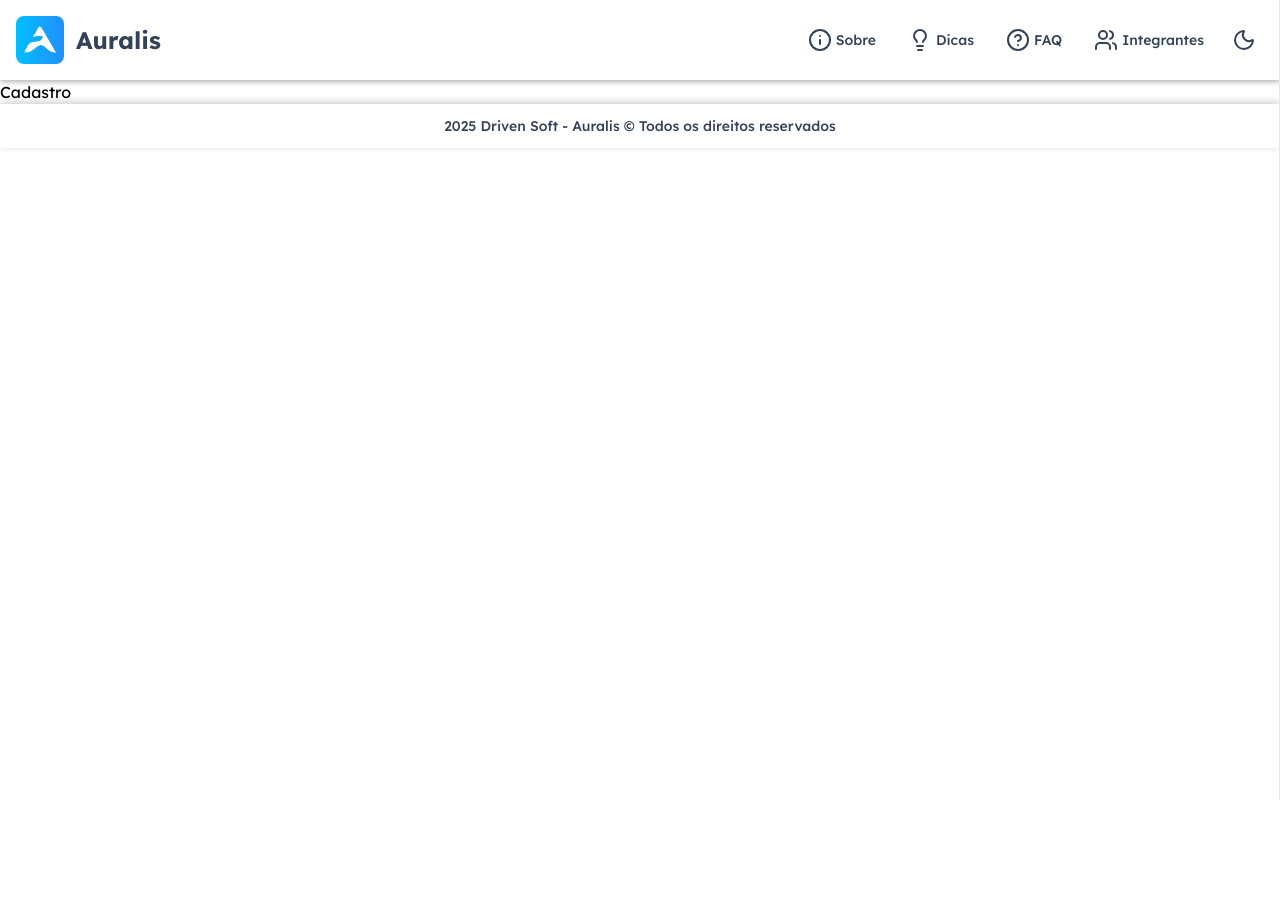
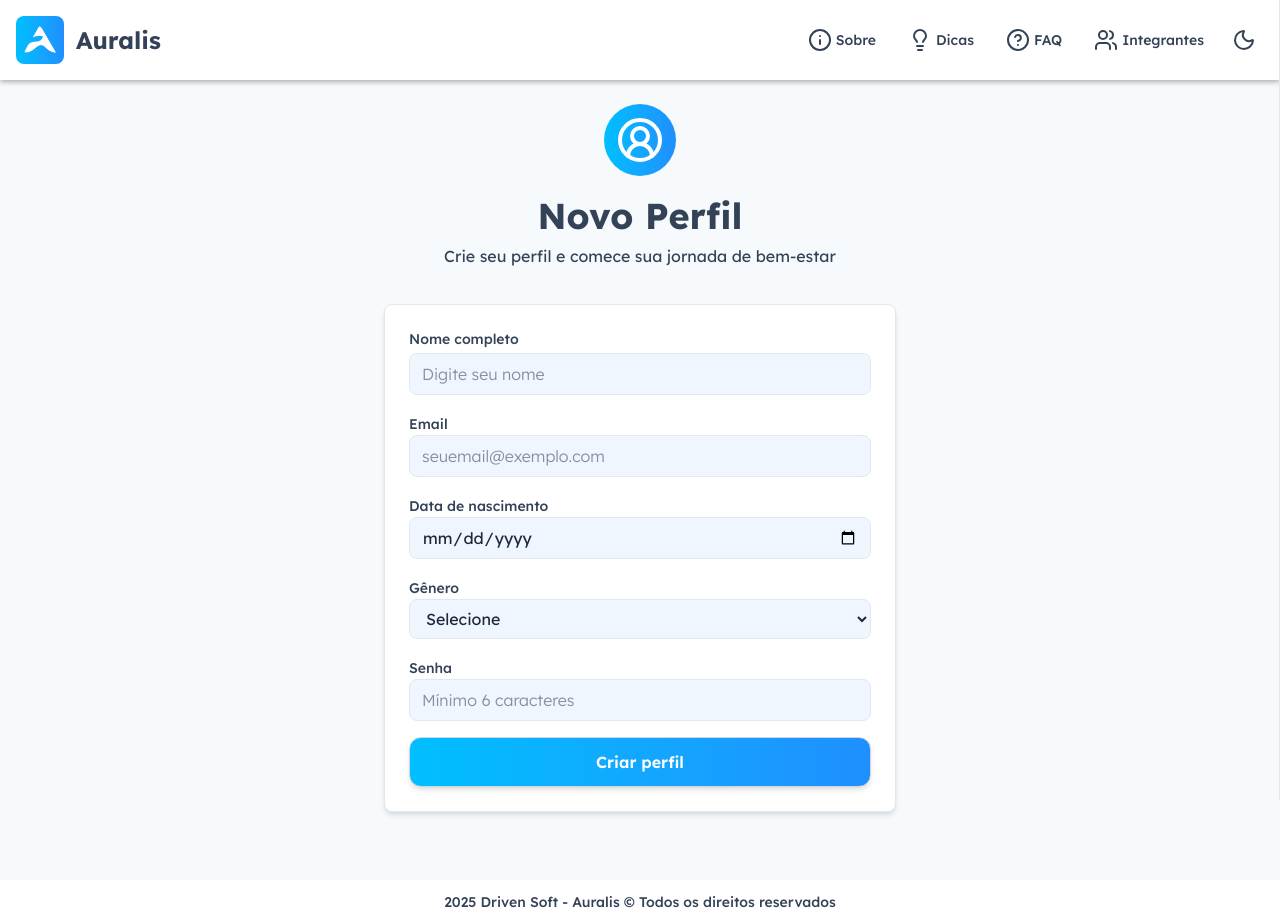
Before and after one commit to Driven-Soft/Auralis, a React (Vite) app: page /cadastro in a window 1280 px wide. Before the commit the page ends 800 px from the top, so only its background shows below. Built offline with nearby package versions, Linux system fonts and the light colour scheme; a web font is replaced by a local one.

Commit message:
feat: add dependencias Recharts (graficos) Hookforms (formularios) & página de cadastro de usuários

```diff
--- a/package.json
+++ b/package.json
@@ -14,7 +14,9 @@
     "lucide-react": "^0.553.0",
     "react": "^19.2.0",
     "react-dom": "^19.2.0",
+    "react-hook-form": "^7.66.0",
     "react-router-dom": "^7.9.5",
+    "recharts": "^3.4.1",
     "tailwindcss": "^4.1.17"
   },
   "devDependencies": {
--- /dev/null
+++ b/src/components/LabelWrapper.tsx
@@ -0,0 +1,11 @@
+interface LabelWrapperProps {
+    children: React.ReactNode;
+}
+
+const LabelWrapper = ({ children }: LabelWrapperProps) => {
+  return (
+    <label className="text-sm font-medium mb-1 text-texto-primary dark:text-texto-secondary">{children}</label>
+  )
+}
+
+export default LabelWrapper
--- a/src/routes/Cadastro.tsx
+++ b/src/routes/Cadastro.tsx
@@ -1,7 +1,173 @@
+import { useState } from "react";
+import { CircleUserRound } from "lucide-react";
+import { useForm } from "react-hook-form";
+import Wrapper from "../components/Wrapper";
+import CardWrapper from "../components/CardWrapper";
+import type { cadastroFormType } from "../types/cadastroFormType";
+import LabelWrapper from "../components/LabelWrapper";
+
 const Cadastro = () => {
+  const [success, setSuccess] = useState<string | null>(null);
+
+  const {
+    register,
+    handleSubmit,
+    formState: { errors, isSubmitting },
+    reset,
+    watch,
+  } = useForm<cadastroFormType>({
+    defaultValues: {
+      nome: "",
+      email: "",
+      nascimento: "",
+      genero: "",
+      senha: "",
+    },
+  });
+
+  const nascimentoValue = watch("nascimento");
+  const generoValue = watch("genero");
+
+  const onSubmit = async (data: cadastroFormType) => {
+    // CHAMADA DE API
+    console.log("Cadastro enviado:", data);
+    setSuccess("Cadastro realizado com sucesso!");
+    reset();
+    setTimeout(() => setSuccess(null), 4000);
+  };
+
   return (
-    <div>Cadastro</div>
-  )
-}
+    <Wrapper>
+      <section className="flex flex-col items-center text-center p-4">
+        <div className="bg-linear-to-r from-primary to-secondary rounded-full p-3">
+          <CircleUserRound size={48} className="text-white" />
+        </div>
+        <h1 className="text-3xl sm:text-4xl pt-5 text-texto-primary font-bold dark:text-white">Novo Perfil</h1>
+        <p className="text-texto-primary pb-5 pt-2 dark:text-texto-secondary">Crie seu perfil e comece sua jornada de bem-estar</p>
+      </section>
 
-export default Cadastro
+      <CardWrapper className="w-[90%] md:w-[60%] lg:w-[40%] pb-6 mb-8">
+        <form
+          onSubmit={handleSubmit(onSubmit)}
+          className="space-y-4 w-full mx-2"
+        >
+          <div className="flex flex-col">
+            <LabelWrapper>Nome completo</LabelWrapper>
+            <input
+              {...register("nome", { required: "Nome é obrigatório" })}
+              className="text-gray-800 px-3 dark:text-white w-full input input-bordered bg-blue-50 p-2 rounded-lg border placeholder:font-light dark:placeholder:text-gray-400 border-gray-200 dark:bg-gray-800 dark:border-gray-600"
+              placeholder="Digite seu nome"
+            />
+            {errors.nome && (
+              <p className="text-xs text-red-500 mt-1">{errors.nome.message}</p>
+            )}
+          </div>
+
+          <div>
+            <LabelWrapper>Email</LabelWrapper>
+            <input
+              {...register("email", {
+                required: "Email é obrigatório",
+                pattern: {
+                  value: /^[^\s@]+@[^\s@]+\.[^\s@]+$/,
+                  message: "Formato de email inválido",
+                },
+              })}
+              className="text-gray-800 px-3 dark:text-white w-full input input-bordered bg-blue-50 p-2 rounded-lg border placeholder:font-light dark:placeholder:text-gray-400 border-gray-200 dark:bg-gray-800 dark:border-gray-600"
+              placeholder="seuemail@exemplo.com"
+            />
+            {errors.email && (
+              <p className="text-xs text-red-500 mt-1">
+                {errors.email.message}
+              </p>
+            )}
+          </div>
+
+          <div>
+            <LabelWrapper>Data de nascimento</LabelWrapper>
+            <input
+              type="date"
+              {...register("nascimento", {
+                required: "Data de nascimento é obrigatória",
+              })}
+              placeholder="dd/mm/aaaa"
+              className={`text-gray-800 px-3 dark:text-white w-full input input-bordered bg-blue-50 p-2 rounded-lg border border-gray-200 dark:bg-gray-800 dark:border-gray-600 ${
+                !nascimentoValue
+                  ? "text-gray-400 placeholder:font-light dark:placeholder:text-gray-400"
+                  : ""
+              }`}
+            />
+            {errors.nascimento && (
+              <p className="text-xs text-red-500 mt-1">
+                {errors.nascimento.message}
+              </p>
+            )}
+          </div>
+
+          <div>
+            <LabelWrapper>Gênero</LabelWrapper>
+            <select
+              {...register("genero", { required: "Selecione um gênero" })}
+              className={`text-gray-800 px-3 dark:text-white w-full input input-bordered bg-blue-50 p-2 rounded-lg border border-gray-200 dark:bg-gray-800 dark:border-gray-600 ${
+                !generoValue
+                  ? "text-gray-400 placeholder:font-light dark:placeholder:text-gray-400"
+                  : ""
+              }`}
+            >
+              <option value="">Selecione</option>
+              <option value="masculino">Masculino</option>
+              <option value="feminino">Feminino</option>
+              <option value="outro">Outro</option>
+              <option value="prefiroNaoDizer">Prefiro não dizer</option>
+            </select>
+            {errors.genero && (
+              <p className="text-xs text-red-500 mt-1">
+                {errors.genero.message}
+              </p>
+            )}
+          </div>
+
+          <div>
+            <LabelWrapper>Senha</LabelWrapper>
+            <input
+              type="password"
+              {...register("senha", {
+                required: "Senha é obrigatória",
+                minLength: {
+                  value: 6,
+                  message: "Senha deve ter ao menos 6 caracteres",
+                },
+              })}
+              className="text-gray-800 px-3 dark:text-white w-full input input-bordered bg-blue-50 p-2 rounded-lg border placeholder:font-light dark:placeholder:text-gray-400 border-gray-200 dark:bg-gray-800 dark:border-gray-600"
+              placeholder="Mínimo 6 caracteres"
+            />
+            {errors.senha && (
+              <p className="text-xs text-red-500 mt-1">
+                {errors.senha.message}
+              </p>
+            )}
+          </div>
+
+          <div className="flex items-center justify-between">
+            <button
+              type="submit"
+              disabled={isSubmitting}
+              className="btn btn-primary cursor-pointer w-full px-4
+          border border-gray-300 dark:border-blue-800
+          bg-linear-to-r from-primary to-secondary
+          text-white font-semibold py-3 rounded-xl text-center
+          transition-all duration-200 ease-in-out
+          hover:scale-102
+          shadow-md"
+            >
+              {isSubmitting ? "Enviando..." : "Criar perfil"}
+            </button>
+            {success && <p className="text-sm text-green-600">{success}</p>}
+          </div>
+        </form>
+      </CardWrapper>
+    </Wrapper>
+  );
+};
+
+export default Cadastro;
--- /dev/null
+++ b/src/types/cadastroFormType.ts
@@ -0,0 +1,7 @@
+export interface cadastroFormType {
+  nome: string;
+  email: string;
+  nascimento: string;
+  genero: string;
+  senha: string;
+};
```
Also changed, not shown: 1 other file (tests, documents, lock files or other folders).
